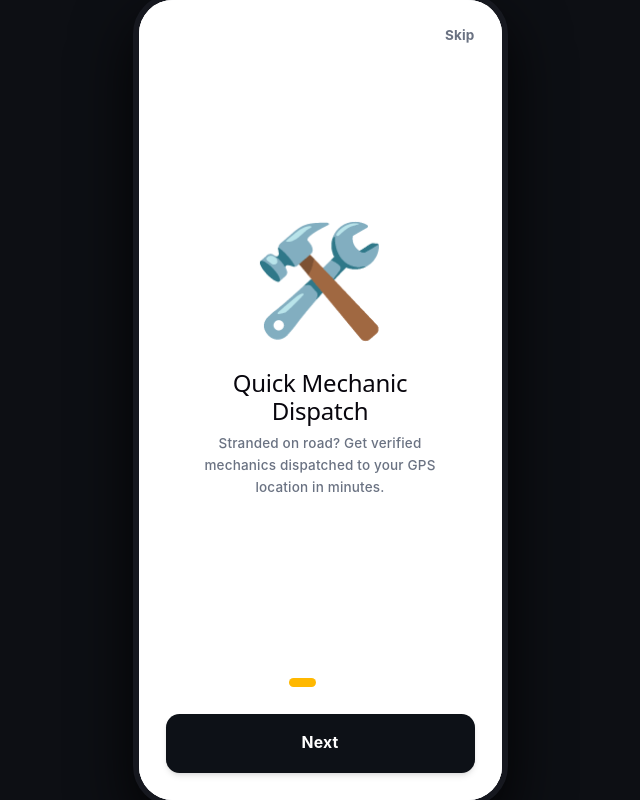
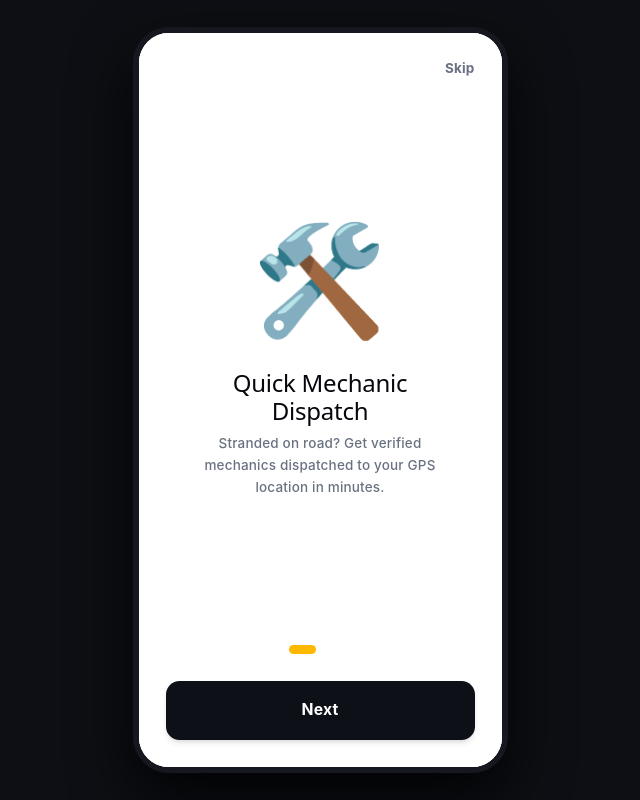
Before and after one commit to TausifSS/velix, a React (Vite) app: page / in a window 1280 px wide. Shown: the whole page, without its empty margins (320-960 px from the left). Built offline with nearby package versions, Linux system fonts and the light colour scheme.

Commit message:
Make simulated mobile container responsive to viewport height (iPhone SE/667px fit)

```diff
--- a/src/pages/MobileApp.tsx
+++ b/src/pages/MobileApp.tsx
@@ -120,9 +120,9 @@ export const MobileApp: React.FC = () => {
     ['home', 'bookings', 'map', 'profile', 'support', 'service_category', 'vehicles', 'wallet', 'plus'].includes(screen);
 
   return (
-    <div className="w-full h-screen bg-[#0d0f14] flex items-center justify-center select-none text-[#0d1117] font-sans overflow-hidden">
-      {/* Fixed-size medium simulated mobile screen for all viewports (desktop & mobile) */}
-      <div className="w-[375px] h-[812px] bg-white rounded-[40px] shadow-[0_25px_60px_rgba(0,0,0,0.85)] border-[6px] border-[#16181f] overflow-hidden flex flex-col relative shrink-0">
+    <div className="w-full h-screen bg-[#0d0f14] flex items-center justify-center select-none text-[#0d1117] font-sans overflow-hidden p-2 md:p-6">
+      {/* Fixed-size medium simulated mobile screen for all viewports (auto-shrinks to fit smaller screens) */}
+      <div className="w-full max-w-[375px] h-full max-h-[812px] bg-white rounded-[36px] shadow-[0_25px_60px_rgba(0,0,0,0.85)] border-[6px] border-[#16181f] overflow-hidden flex flex-col relative shrink-0">
 
         {/* Scrollable Screen Body Container */}
         <div className="flex-1 overflow-y-auto bg-[#F5F6F8] flex flex-col min-h-0 text-[#0d1117]">
```
